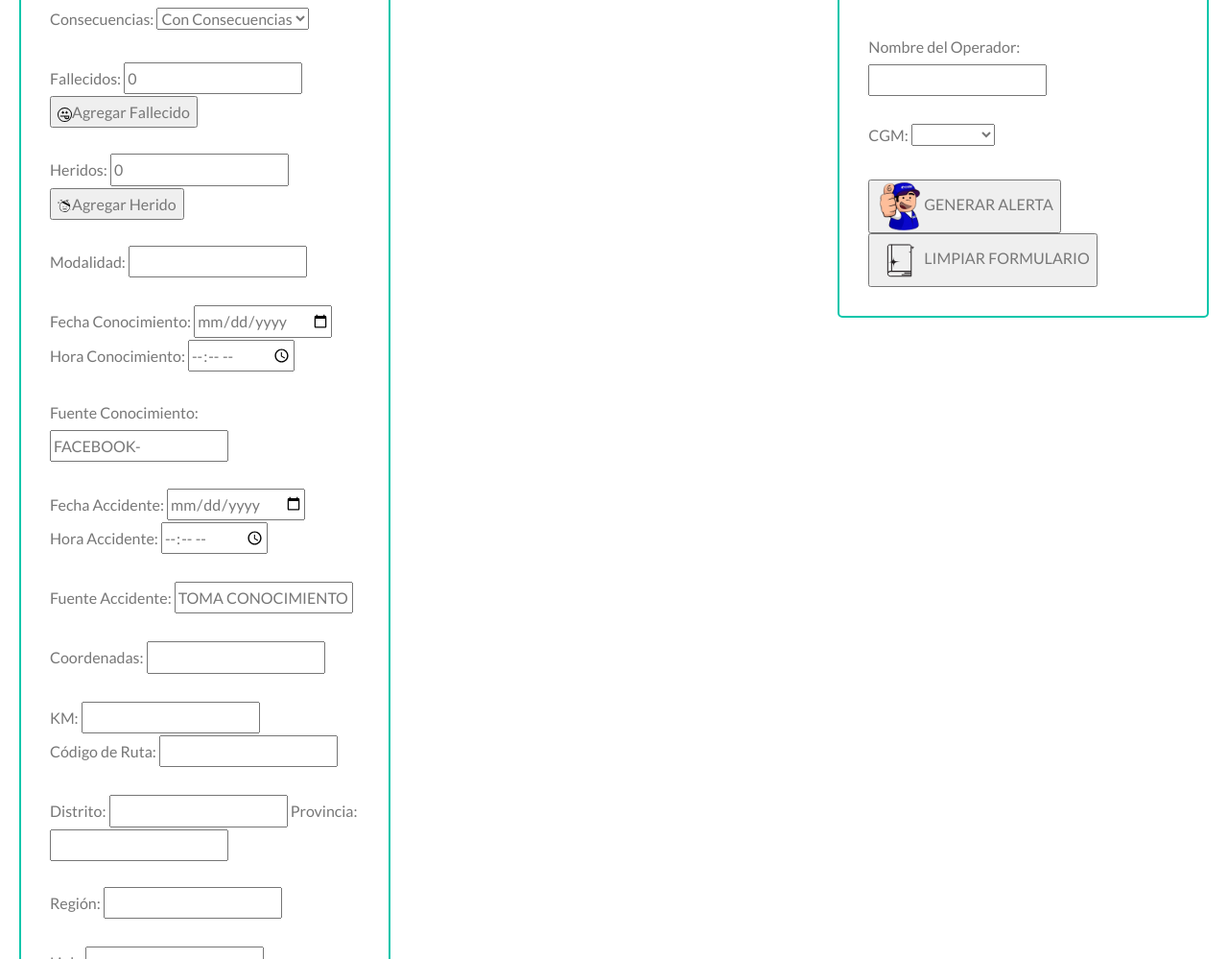
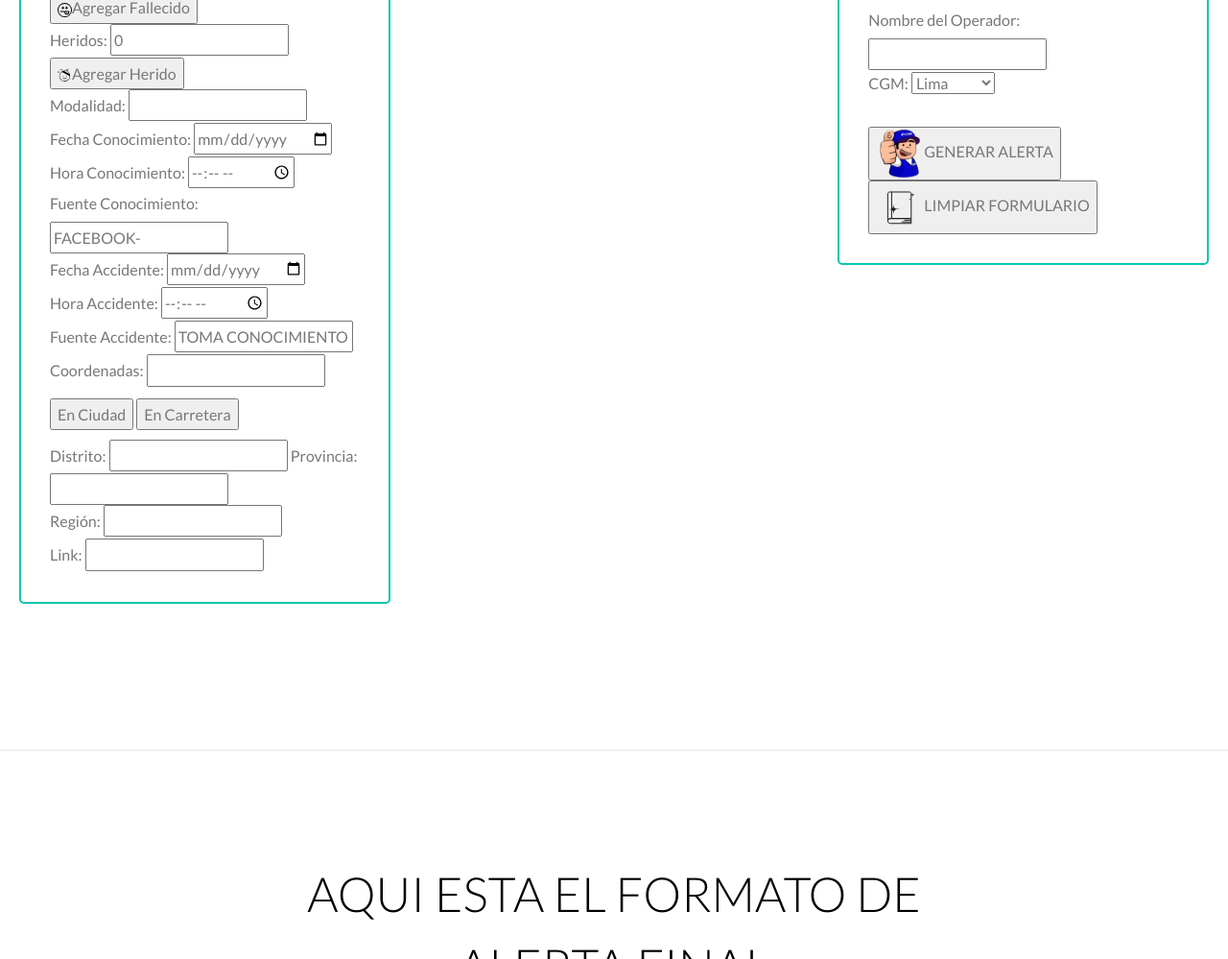
Before and after one commit to echilqquetuma/helpcgm, a plain HTML site: page alertafinal.html in a window 1280 px wide. Shown: the part 1255-2254 px from the top of the page at 96% size. Drawn offline with Linux system fonts and the light colour scheme; files whose address does not match are found by name.

Commit message:
Add files via upload

```diff
--- a/alertafinal.html
+++ b/alertafinal.html
@@ -119,7 +119,8 @@
 						<select class="styled-select" id="tipoAlerta" name="tipoAlerta" required>
 							<option value="ALERTA DE ACCIDENTE">ALERTA DE ACCIDENTE</option>
 							<option value="ALERTA DE ACCIDENTE INFORMATIVA">ALERTA DE ACCIDENTE INFORMATIVA</option>
-						</select><br><br>
+							<option value="ALERTA DE ASALTO">ALERTA DE ASALTO</option>
+						</select><br>
 
 						<label for="numeroAlerta">Codigo de Alerta:</label>
 						<input class="input" type="text" id="numeroAlerta" name="numeroAlerta" required>
@@ -128,55 +129,60 @@
 							<option value="rojo">🔴</option>
 							<option value="naranja">🟠</option>
 							<option value="amarillo">🟡</option>
-						</select><br><br>
+						</select><br>
 
 						<label for="versionAlerta">Versión de Alerta:</label>
-						<input class="input" type="text" id="versionAlerta" name="versionAlerta" value="1" required><br><br>
+						<input class="input" type="text" id="versionAlerta" name="versionAlerta" value="1" required><br>
 						<label for="consecuenciaAlerta">Consecuencias:</label>
 						<select class="styled-select" id="consecuenciaAlerta" name="consecuenciaAlerta" required>
 							<option value="con consecuencias">Con Consecuencias</option>
 							<option value="sin consecuencias">Sin Consecuencias</option>
-						</select><br><br>
+						</select><br>
 
 						<div id="fallecidos">
 							<label>Fallecidos:</label>
 							<input class="input" type="number" id="numFallecidos" name="numFallecidos" min="0" value="0">
 							<button type="button" onclick="agregarFallecido()"><img src="img/fallecido.svg" width="15px" height="15px">Agregar Fallecido</button>
-						</div><br>
+						</div>
 						<div id="heridos">
 							<label>Heridos:</label>
 							<input class="input" type="number" id="numHeridos" name="numHeridos" min="0" value="0">
 							<button type="button" onclick="agregarHerido()"><img src="img/herido.svg" width="15px" height="15px">Agregar Herido</button>
-						</div><br>
-
+						</div>
 						<label for="modalidad">Modalidad:</label>
-						<input class="input" type="text" id="modalidad" name="modalidad" required><br><br>
+						<input class="input" type="text" id="modalidad" name="modalidad" required><br>
 						<label for="fechaConocimiento">Fecha Conocimiento:</label>
 						<input class="input" type="date" id="fechaConocimiento" name="fechaConocimiento" required>
 						<label for="horaConocimiento">Hora Conocimiento:</label>
-						<input class="input" type="time" id="horaConocimiento" name="horaConocimiento" required><br><br>
+						<input class="input" type="time" id="horaConocimiento" name="horaConocimiento" required><br>
 						<label for="fuenteConocimiento">Fuente Conocimiento:</label>
-						<input class="input2" class="input" type="text" id="fuenteConocimiento" name="fuenteConocimiento" value="FACEBOOK- " required><br><br>
+						<input class="input2" class="input" type="text" id="fuenteConocimiento" name="fuenteConocimiento" value="FACEBOOK- " required><br>
 						<label for="fechaAccidente">Fecha Accidente:</label>
 						<input class="input" type="date" id="fechaAccidente" name="fechaAccidente" required>
 						<label for="horaAccidente">Hora Accidente:</label>
-						<input class="input" type="time" id="horaAccidente" name="horaAccidente" required><br><br>
+						<input class="input" type="time" id="horaAccidente" name="horaAccidente" required><br>
 						<label for="fuenteAccidente">Fuente Accidente:</label>
-						<input class="input2" type="text" id="fuenteAccidente" name="fuenteAccidente" value="TOMA CONOCIMIENTO PNP " required><br><br>
+						<input class="input2" type="text" id="fuenteAccidente" name="fuenteAccidente" value="TOMA CONOCIMIENTO PNP " required><br>
 						<label for="coordenadas">Coordenadas:</label>
-						<input class="input" type="text" id="coordenadas" name="coordenadas" required><br><br>
-						<label for="km">KM:</label>
-						<input class="input" type="text" id="km" name="km" required>
-						<label for="codigoRuta">Código de Ruta:</label>
-						<input class="input" type="text" id="codigoRuta" name="codigoRuta" required><br><br>
+						<input class="input" type="text" id="coordenadas" name="coordenadas" required><br>
+
+						<div class="button-container-ubicacion" style="margin-top: 10px; margin-bottom: 10px;">
+                            <button type="button" class="button-small" id="btnUbicacionCiudad" onclick="mostrarCamposUbicacion('ciudad')">En Ciudad</button>
+                            <button type="button" class="button-small" id="btnUbicacionCarretera" onclick="mostrarCamposUbicacion('carretera')">En Carretera</button>
+                        </div>
+
+                        <!-- CONTENEDOR PARA CAMPOS DE UBICACIÓN DINÁMICOS -->
+                        <div id="camposUbicacionDinamicos">
+                        </div>
+
 						<label for="distrito">Distrito:</label>
 						<input class="input" type="text" id="distrito" name="distrito" required>
 						<label for="provincia">Provincia:</label>
-						<input class="input" type="text" id="provincia" name="provincia" required><br><br>
+						<input class="input" type="text" id="provincia" name="provincia" required><br>
 						<label for="region">Región:</label>
-						<input class="input" type="text" id="region" name="region" required><br><br>
+						<input class="input" type="text" id="region" name="region" required><br>
 						<label for="link">Link:</label>
-						<input class="input3" type="text" id="link" name="link" required><br><br>
+						<input class="input3" type="text" id="link" name="link" required><br>
 					</div>
 				</div>
 				<div class="col-md-4">
@@ -195,7 +201,7 @@
 					<div class="price-box popular">
 						<h2>Detalles e Investigacion</h2>
 						<label for="detalle">Detalle:</label>
-						<textarea id="detalle" name="detalle" rows="4" required>A CONSECUENCIA DEL ACCIDENTE SE REPORTARON DAÑOS MATERIALES, LOS MISMOS QUE SE ENCUENTRAN SUJETO A PERITAJE TÉCNICO POLICIAL. LAS INVESTIGACIONES DE LAS CAUSAS DEL ACCIDENTE ESTÁN A CARGO DE LA CPNP.</textarea><br><br>
+						<textarea id="detalle" name="detalle" rows="4" required>A CONSECUENCIA DEL ACCIDENTE SE REPORTARON DAÑOS MATERIALES, LOS MISMOS QUE SE ENCUENTRAN SUJETO A PERITAJE TÉCNICO POLICIAL. LAS INVESTIGACIONES DE LAS CAUSAS DEL ACCIDENTE ESTÁN A CARGO DE LA CPNP.</textarea><br>
 						<div class="button-container centered-buttons">
 							<button class="button2" type="button" id="comisaria" onclick="addComisaria()"><img src="img/comisaria.svg" width:"30px" height="30px">COMISARIA</button>
 							<button class="button2" type="button" id="fuente" onclick="addFuente()"><img src="img/fuente.svg" width:"30px" height="30px">FUENTE</button>
@@ -203,13 +209,13 @@
 						<div id="comisariaContainer"></div><br>
 						<div id="fuenteContainer"></div><br>
 						<label for="nombreOperador">Nombre del Operador:</label>
-						<input class="input" type="text" id="nombreOperador" name="nombreOperador" required><br><br>
+						<input class="input" type="text" id="nombreOperador" name="nombreOperador" required><br>
 						<label for="cgm">CGM:</label>
-						<select class="styled-select" id="cgm" name="cgm" required>
-							<option value=" "> </option>
-							<option value="Arequipa">Arequipa</option>
-							<option value="Piura">Piura</option>
-							<option value="Junin">Junin</option>
+						<select class="styled-select" id="cgm" name="cgm">
+							<option value="">Lima</option>
+							<option value=" - Arequipa">Arequipa</option>
+							<option value=" - Piura">Piura</option>
+							<option value=" - Junin">Junin</option>
 						</select><br><br>
 						<div class="button-container centered-buttons">
 							<button class="button2" type="submit"><img src="img/generar.png" width:"50px" height="50px">GENERAR ALERTA</button>
```
